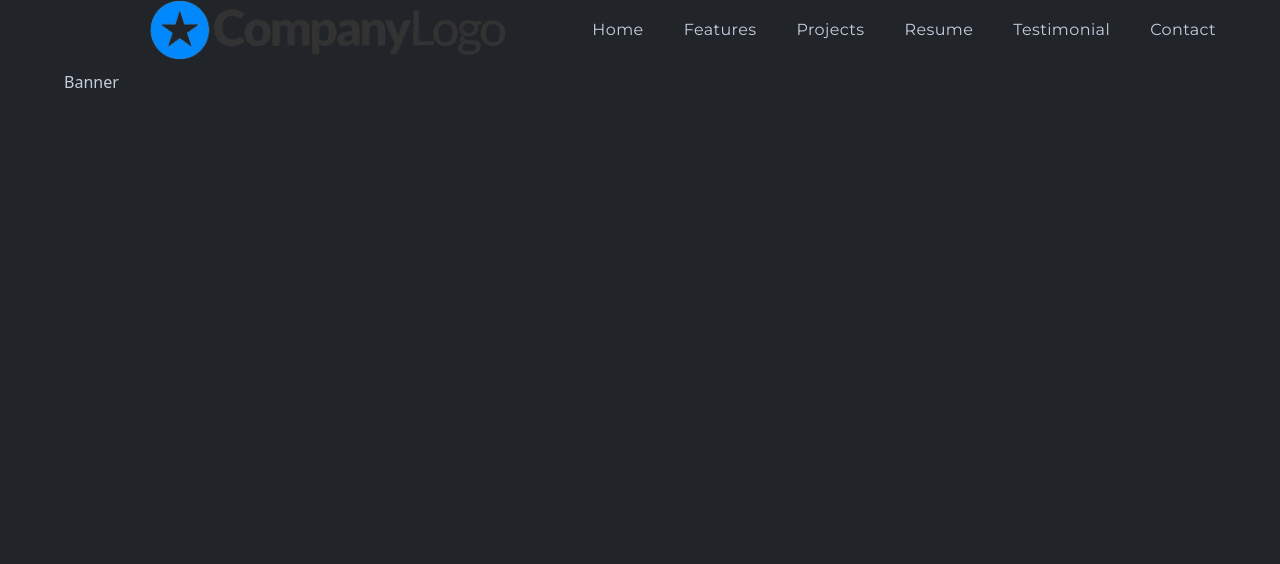
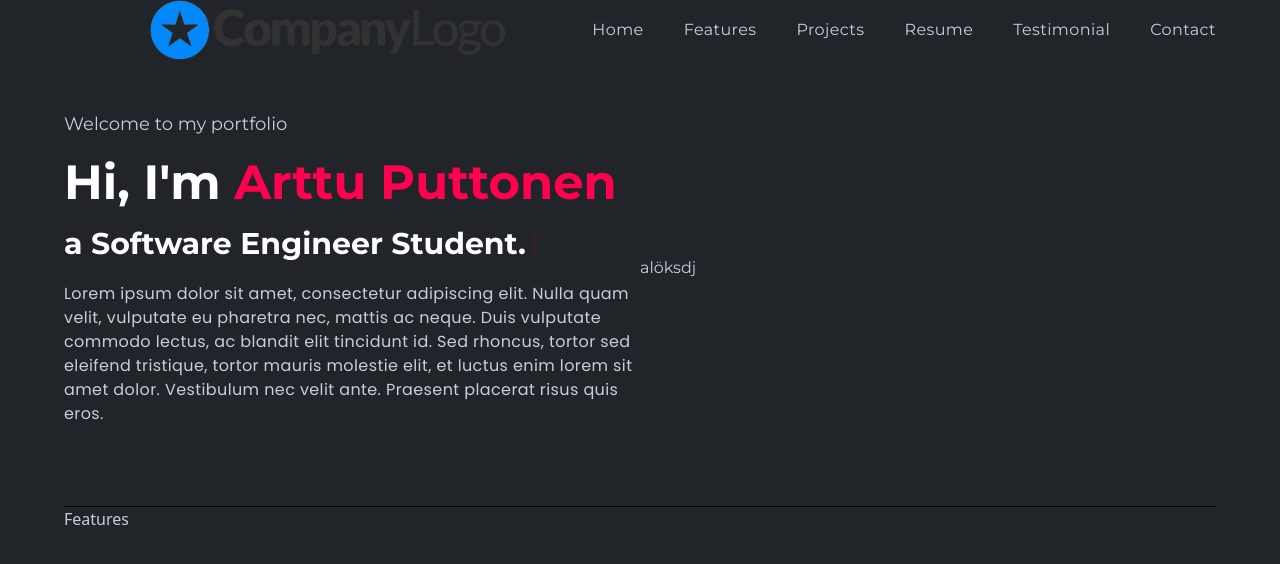
Before and after one commit to ArttuPuttonen/myPortfolio, a React (Create React App) app: page / in a window 1280 px wide. Both pictures are taken after a click on the item "Home". Shown: the part 10-574 px from the top of the page. Built offline with nearby package versions, Linux system fonts and the light colour scheme; the HTML template or start-up script is replaced by a standard one.

Commit message:
banner created

```diff
--- a/package.json
+++ b/package.json
@@ -10,6 +10,7 @@
     "react-dom": "^18.3.1",
     "react-scripts": "5.0.1",
     "react-scroll": "^1.9.0",
+    "react-simple-typewriter": "^5.0.1",
     "web-vitals": "^2.1.4"
   },
   "scripts": {
--- a/src/components/banner/Banner.js
+++ b/src/components/banner/Banner.js
@@ -1,9 +1,41 @@
 import React from 'react';
+import { useTypewriter, Cursor } from 'react-simple-typewriter';
 
 function Banner() {
+    const [text] = useTypewriter({
+        words: ['Software Engineer Student', 'UI Designer', 'Freelancer'],
+        loop: true,
+        typeSpeed: 20,
+        deleteSpeed: 10,
+        delaySpeed: 2000,
+    });
     return (
-        <section id="home" className="w-full h-[800px] pb-20 flex border-b-[1px] border-b-black">
-            Banner
+        <section id="home" className="w-full pt-10 pb-20 items-center flex border-b-[1px] font-titleFont border-b-black">
+            <div className="w-1/2">
+                <div className="flex flex-col gap-5">
+                    <h4 className="text-lg font-normal">Welcome to my portfolio</h4>
+                    <h1 className="text-5xl font-bold text-white">
+                        Hi, I'm {" "}
+                        <span className="text-designColor capitalize"> Arttu Puttonen </span>
+                    </h1>
+                    <h2 className="text-3xl font-bold text-white">
+                        a <span>{text}.</span>
+                        <Cursor
+                        cursorBlinking="false"
+                        cursorStyle="|"
+                        cursorColor="#ff014f"
+                        />
+                    </h2>
+                    <p className="text-base font-bodyFont leading-6 tracking-wide">
+                        Lorem ipsum dolor sit amet, consectetur adipiscing elit.
+                        Nulla quam velit, vulputate eu pharetra nec, mattis ac neque.
+                        Duis vulputate commodo lectus, ac blandit elit tincidunt id.
+                        Sed rhoncus, tortor sed eleifend tristique, tortor mauris molestie elit, et luctus enim lorem sit amet dolor.
+                        Vestibulum nec velit ante. Praesent placerat risus quis eros.
+                    </p>
+                </div>
+            </div>
+            <div className="w-1/2">alöksdj</div>
         </section>
     );
 }
```
Also changed, not shown: 1 other file (tests, documents, lock files or other folders).
